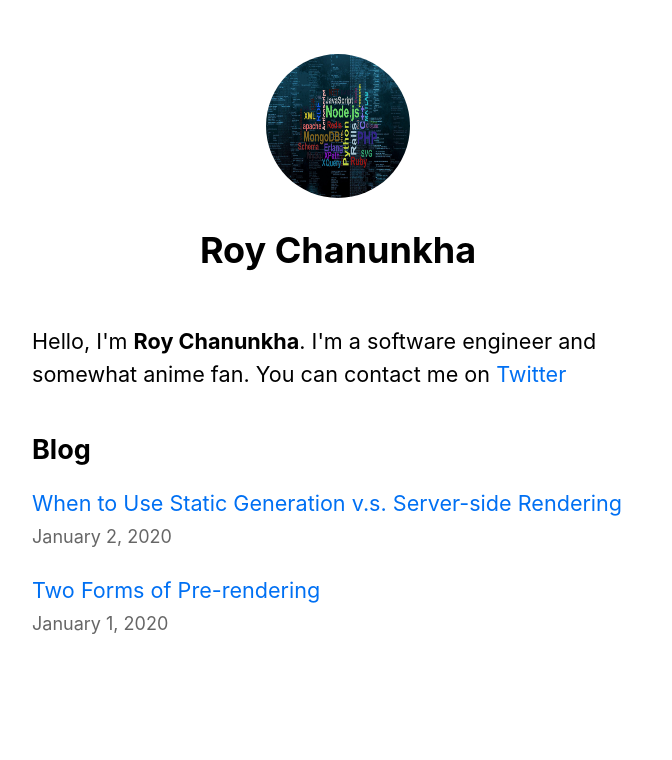
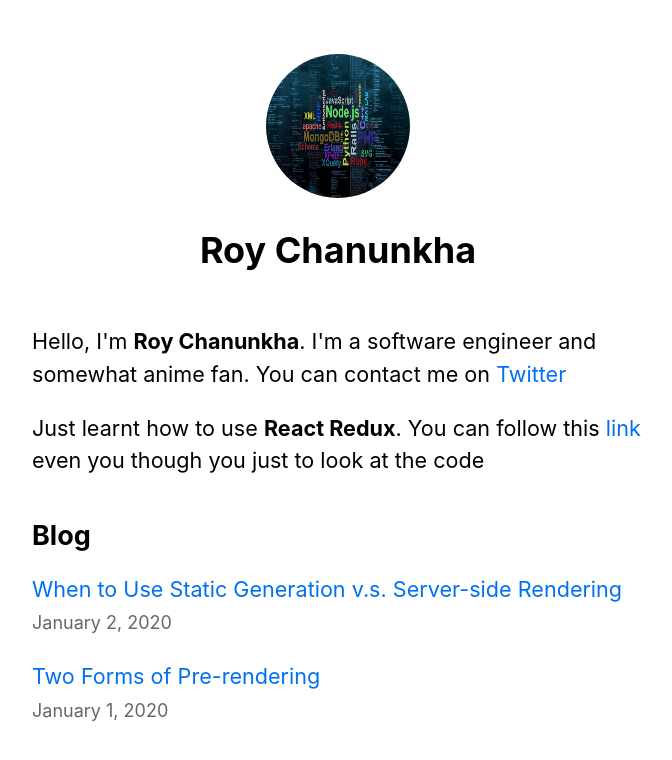
Before and after one commit to Skipper-116/nextjs-tut, a Next.js app: page / in a window 1280 px wide. Shown: the top 760 px of the page, without its empty margins (302-974 px from the left). Built offline with nearby package versions, Linux system fonts and the light colour scheme.

Commit message:
Provided a link to get to the counter

```diff
--- a/pages/index.js
+++ b/pages/index.js
@@ -24,6 +24,9 @@ export default function Home({allPostsData}) {
         <p>Hello, I'm <b>Roy Chanunkha</b>. I'm a software engineer and somewhat anime fan. You can contact me on
           <a href='https://twitter.com/skipper_116' target={"_blank"}> Twitter</a>
         </p>
+        <p>Just learnt how to use <b>React Redux</b>. You can follow this <Link href="/counter">
+          <a>link</a>
+        </Link> even you though you just to look at the code</p>
       </section>
       <section className={`${utilStyles.headingMd} ${utilStyles.padding1px}`}>
         <h2 className={utilStyles.headingLg}>Blog</h2>
```
